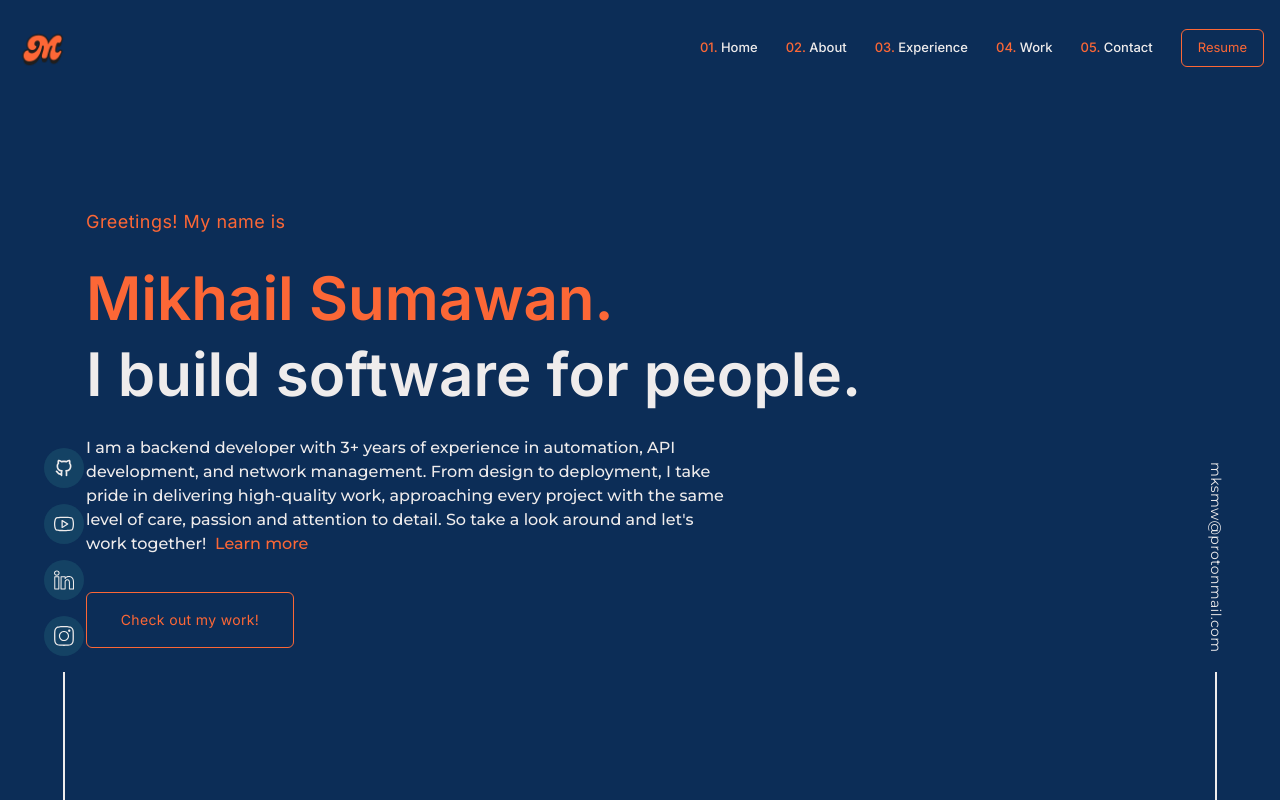
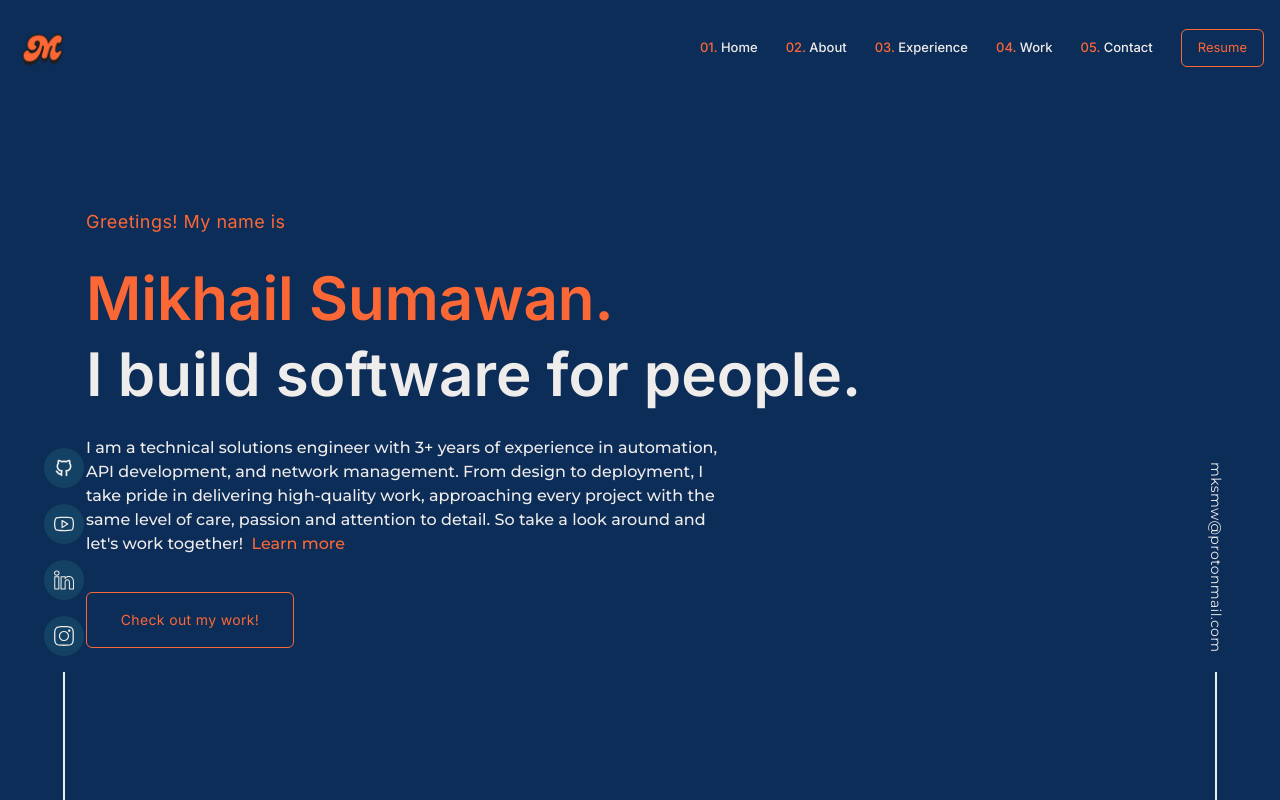
Before and after one commit to mksmw/mysite, a Next.js app: page / in a window 1280 px wide. Built offline with nearby package versions, Linux system fonts and the light colour scheme.

Commit message:
Updated resume

```diff
--- a/components/Banner.tsx
+++ b/components/Banner.tsx
@@ -32,7 +32,7 @@ const Banner = () => {
                 transition={{duration:0.5, delay:0.8}}
                 className="text-base md:max-w-[650px] text-textLight font-medium">
                 {""}
-                I am a backend developer with 3+ years of experience in automation, API development, and
+                I am a technical solutions engineer with 3+ years of experience in automation, API development, and
                 network management. From design to deployment, I take pride in delivering high-quality work,
                 approaching every project with the same level of care, passion and attention to detail. So take a
                 look around and let&apos;s work together! &nbsp;
--- a/components/exp/Glassbeam.tsx
+++ b/components/exp/Glassbeam.tsx
@@ -10,7 +10,7 @@ const Glassbeam = () => {
             className="w=full">
 
             <h3 className="flex gap-1 font-medium text-xl font-titleFont">
-                Backend Developer
+                Technical Solutions Engineer
                 <span className="text-textOrDark tracking-wide">
                     @
                     <a href="https://www.glassbeam.com/" target="_blank" className="text-textOrDark inline-flex relative cursor-pointer
@@ -23,7 +23,7 @@ const Glassbeam = () => {
                 </span>
             </h3>
             <p className="text-sm mt-1 font-medium text-textLight">
-                February 2022 - February 2025
+                February 2022 - March 2025
             </p>
 
             <ul className="mt-6 flex flex-col gap-3">
@@ -49,8 +49,7 @@ const Glassbeam = () => {
                         <IoArrowRedoSharp />
                     </span>
                     {" "}
-                    Integrated a Real-Time Location System (RTLS) into Glassbeam&apos;s
-                    proprietary software, employing cutting-edge BLE technology to monitor the precise location and movement of healthcare devices within the building.
+                    Collaborated with clients to identify technical challenges, analyze their requirements, and develop customized solutions to meet their specific needs.
                 </li>
                 <li className="text-base flex gap-2 text-textLight">
                     <span className="text-textOrDark mt-1">
```
Also changed, not shown: 1 other file (tests, documents, lock files or other folders).
